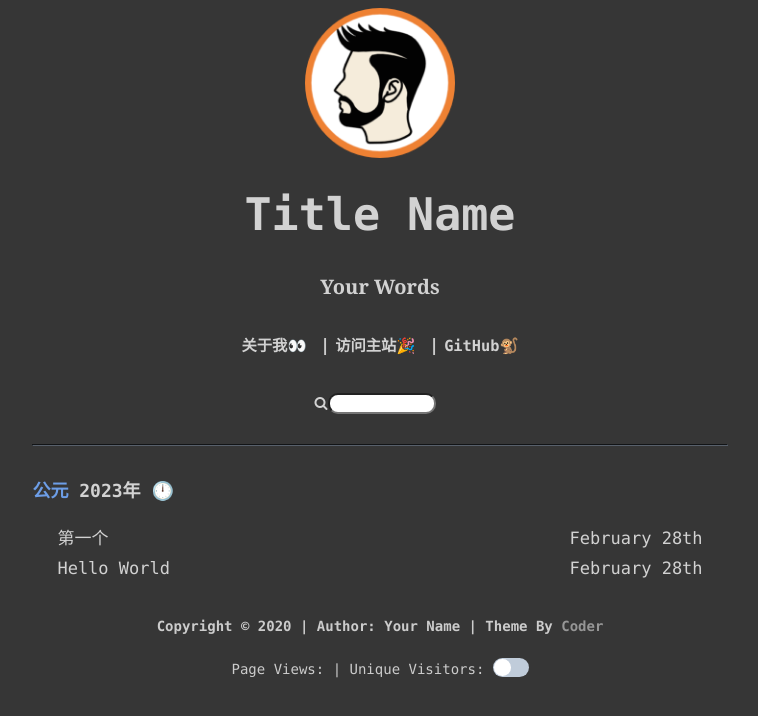
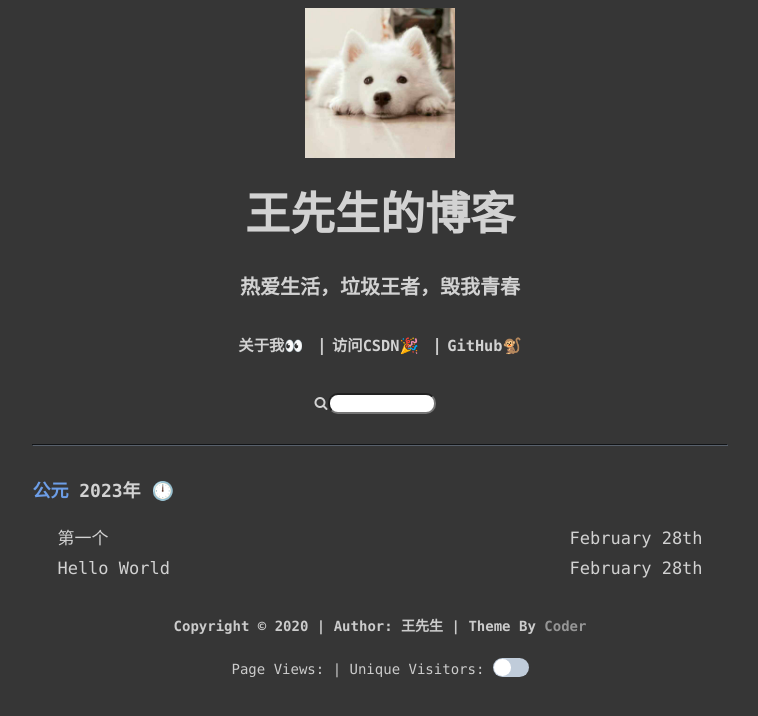
Before and after one commit to woshigui/woshigui.github.io, a plain HTML site: page index.html in a window 1280 px wide. Shown: the whole page, without its empty margins (260-1018 px from the left). Drawn offline with Linux system fonts and the light colour scheme; some packages are replaced by stand-ins of ours; a script that the page names is missing.

Commit message:
Site updated: 2023-03-12 13:18:17

```diff
--- a/index.html
+++ b/index.html
@@ -6,12 +6,12 @@
     <meta name="renderer" content="webkit">
     <meta name="viewport" content="width=device-width, initial-scale=1, maximum-scale=1, user-scalable=no">
     <meta name="google-site-verification" content="TZE0rZyIqLl10trYu3BWBWa1Vmz6HFwhb2OcNEK4u-s" />
-     <link rel="shortcut icon" href= /img/favicon.ico >
+     <link rel="shortcut icon" href= /img/dog.jpg >
     <title>
         Hexo
     </title>
-    <meta name="description" content= 嘿，我是刘训灼～这是我的子站，用于展示写的Hexo主题：Coder。欢迎访问！ >
-    <meta name="keywords" content= Blog,Hexo,Theme,刘训灼,LiuXunzhuo >
+    <meta name="description" content= 嘿，我是王先生～这是我的子站。欢迎访问！ >
+    <meta name="keywords" content= Blog,Hexo,Theme >
 
 <link rel="stylesheet" href="/libs/highlight/styles/monokai-sublime.css">
 
@@ -24,12 +24,12 @@
 <meta name="generator" content="Hexo 5.4.2"></head>
 <body id="bodyx">
     <div class="hd logodiv">
-    <img src="/img/male.png" class="logopng" alt="logo">
+    <img src="/img/dog.jpg" class="logopng" alt="logo">
     <p class="logot">
-         Title Name
+         王先生的博客
          <span class="logo_2"></span>
         <h3 class="words" style="font-weight: bold;font-family: Georgia;">
-            Your Words
+            热爱生活，垃圾王者，毁我青春
         </h3>
     </p>
 </div>
@@ -40,9 +40,9 @@
 
             <li><a class="ba" href="/about">关于我👀</a></li>
 
-            <li><a class="ba" target="_blank" rel="noopener" href="https://liuxunzhuo.tech">访问主站🎉</a></li>
+            <li><a class="ba" target="_blank" rel="noopener" href="https://blog.csdn.net/qq_36693723?type=blog">访问CSDN🎉</a></li>
 
-            <li><a class="ba" target="_blank" rel="noopener" href="https://github.com/xunzhuo">GitHub🐒</a></li>
+            <li><a class="ba" target="_blank" rel="noopener" href="https://github.com/">GitHub🐒</a></li>
 
 
 
@@ -128,7 +128,7 @@
 </div>
 
     <div class="footer" id="footer">
-    <p><h4>Copyright © 2020 | Author: Your Name | Theme By <a class="theme-author" target="_blank" rel="noopener" href="https://github.com/Xunzhuo/hexo-theme-coder" style="font-size:14px; color: #969696">Coder</a></h4>
+    <p><h4>Copyright © 2020 | Author: 王先生 | Theme By <a class="theme-author" target="_blank" rel="noopener" href="https://github.com/Xunzhuo/hexo-theme-coder" style="font-size:14px; color: #969696">Coder</a></h4>
 
         <script async src="//busuanzi.ibruce.info/busuanzi/2.3/busuanzi.pure.mini.js"></script>
         <span id="busuanzi_container_site_pv">Page Views: <span id="busuanzi_value_site_pv"></span></span>
```
Also changed, not shown: 2023/02/28/hello-world/index.html (+4 -4 lines), 2023/02/28/第一个/index.html (+4 -4 lines), archives/2023/02/index.html (+9 -9 lines), archives/2023/index.html (+9 -9 lines), archives/index.html (+9 -9 lines), img/dog.jpg (added).
